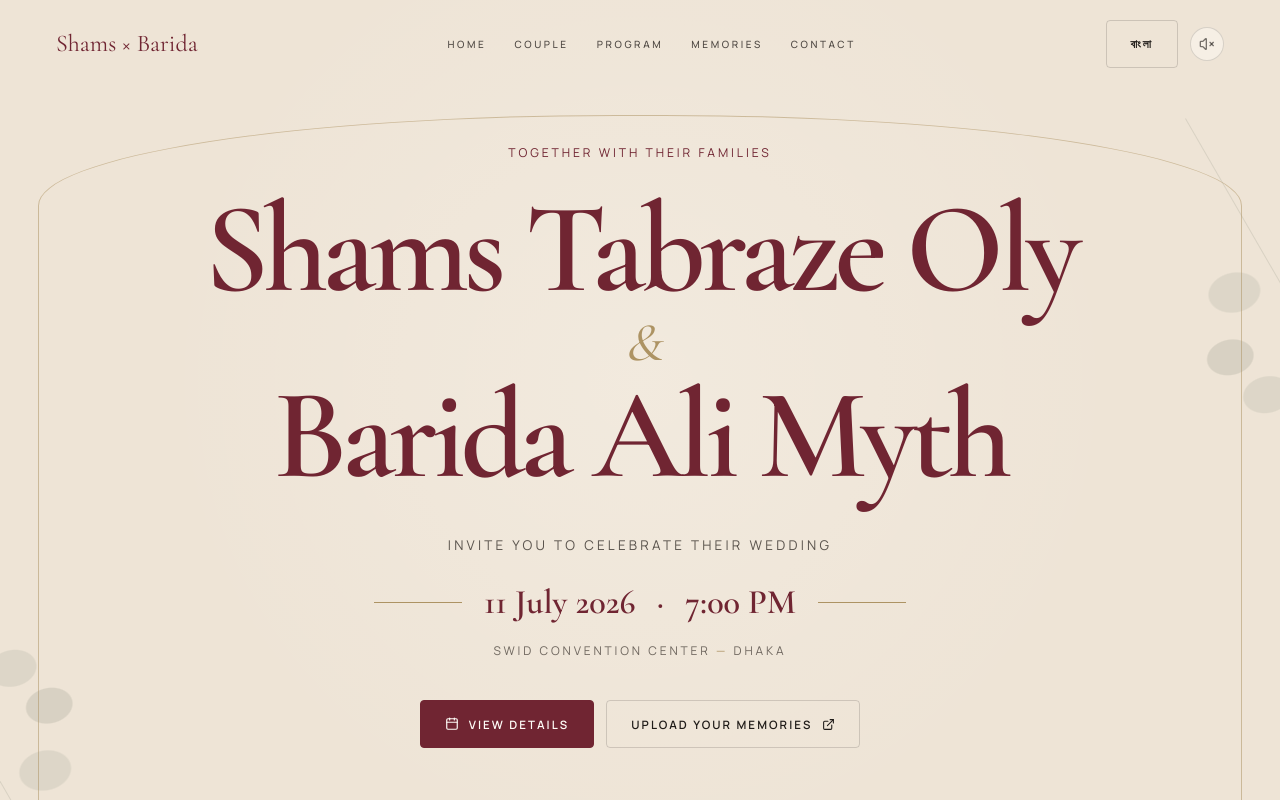
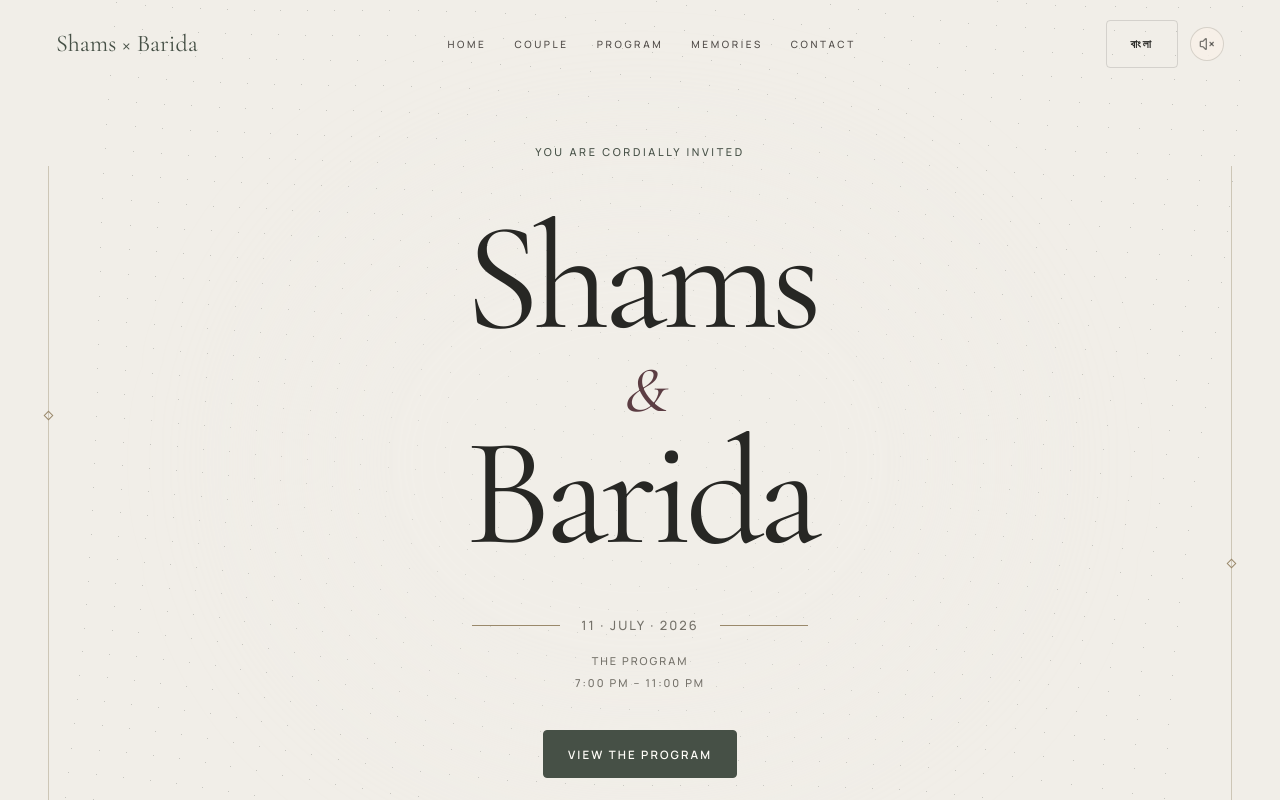
Before and after one commit to shamskgs/wedding-website-shams-barida, a Next.js app: page / in a window 1280 px wide. Shown: the top 800 px of the page. Built offline with nearby package versions, Linux system fonts and the light colour scheme.

Commit message:
Add global dotted surface and redesign hero

```diff
--- a/package.json
+++ b/package.json
@@ -13,13 +13,15 @@
     "lucide-react": "^1.20.0",
     "next": "16.2.9",
     "react": "19.2.4",
-    "react-dom": "19.2.4"
+    "react-dom": "19.2.4",
+    "three": "^0.184.0"
   },
   "devDependencies": {
     "@tailwindcss/postcss": "^4",
     "@types/node": "^20",
     "@types/react": "^19",
     "@types/react-dom": "^19",
+    "@types/three": "^0.184.1",
     "eslint": "^9",
     "eslint-config-next": "16.2.9",
     "tailwindcss": "^4",
--- a/src/app/globals.css
+++ b/src/app/globals.css
@@ -1,19 +1,19 @@
 @import "tailwindcss";
 
 @theme {
-  --color-ivory: #f7f2e9;
-  --color-parchment: #eee4d6;
-  --color-cream: #fdf9f2;
-  --color-crimson: #702532;
-  --color-wine: #702532;
-  --color-blush: #d9c7bd;
-  --color-sage: #7d8878;
-  --color-forest: #596454;
-  --color-peacock: #702532;
-  --color-gold: #ad9363;
-  --color-rose: #d9c7bd;
-  --color-charcoal: #201c19;
-  --color-white: #fffdf8;
+  --color-ivory: #f1eee8;
+  --color-parchment: #e5e0d7;
+  --color-cream: #f9f7f2;
+  --color-crimson: #5c3d43;
+  --color-wine: #5c3d43;
+  --color-blush: #d4cbc2;
+  --color-sage: #8a8173;
+  --color-forest: #465046;
+  --color-peacock: #465046;
+  --color-gold: #9a896b;
+  --color-rose: #d4cbc2;
+  --color-charcoal: #272724;
+  --color-white: #f9f7f2;
 
   /* Font Families mapped to CSS variables */
   --font-calligraphy: var(--font-cormorant), Georgia, serif;
@@ -48,17 +48,27 @@
 }
 
 :root {
-  --background: #f7f2e9;
-  --surface: #eee4d6;
-  --foreground: #201c19;
-  --paper: #f7f2e9;
-  --paper-soft: #fdf9f2;
-  --ink: #201c19;
-  --muted: #6f675f;
-  --accent: #702532;
-  --accent-dark: #481820;
-  --gold: #ad9363;
-  --line: rgba(32, 28, 25, 0.16);
+  --page-background: #f1eee8;
+  --surface-light: rgba(249, 247, 242, 0.78);
+  --surface-muted: rgba(229, 224, 215, 0.72);
+  --surface: var(--surface-muted);
+  --primary-text: #272724;
+  --secondary-text: #747169;
+  --dot-primary: #4b5047;
+  --dot-secondary: #8a8173;
+  --accent: #5c3d43;
+  --accent-dark: #402b30;
+  --olive: #465046;
+  --brass: #9a896b;
+  --border: rgba(39, 39, 36, 0.14);
+  --background: var(--page-background);
+  --foreground: var(--primary-text);
+  --paper: var(--page-background);
+  --paper-soft: var(--surface-light);
+  --ink: var(--primary-text);
+  --muted: var(--secondary-text);
+  --gold: var(--brass);
+  --line: var(--border);
 }
 
 html {
@@ -71,11 +81,11 @@
   font-family: var(--font-poppins), sans-serif;
   min-height: 100vh;
   overflow-x: hidden;
-  background: var(--paper);
+  background: var(--page-background);
 }
 
 .editorial-story {
-  background: var(--paper);
+  background: transparent;
   color: var(--ink);
 }
 
@@ -88,21 +98,21 @@
   position: relative;
   overflow: clip;
   padding: clamp(4.25rem, 8vw, 7rem) clamp(1.25rem, 4vw, 3rem);
-  background: var(--paper);
+  background: var(--surface-light);
   color: var(--ink);
 }
 
 .editorial-section--cream {
-  background: var(--paper);
+  background: rgba(241, 238, 232, 0.42);
 }
 
 .editorial-section--ivory {
-  background: var(--paper-soft);
+  background: var(--surface-muted);
 }
 
 .editorial-section--dark {
-  background: #481820;
-  color: #f7f2e9;
+  background: rgba(64, 43, 48, 0.93);
+  color: var(--page-background);
 }
 
 .editorial-section--hero {
@@ -115,59 +125,15 @@
   z-index: 1;
 }
 
-@media (min-width: 768px) {
-  .editorial-story main > section.editorial-section {
-    position: sticky;
-    top: 4.5rem;
-    min-height: calc(100svh - 4.5rem);
-    display: flex;
-    align-items: center;
-  }
-
-  .editorial-story main > section.editorial-section + section.editorial-section {
-    margin-top: -12svh;
-  }
-
-  .editorial-story main > section.editorial-section:nth-of-type(1) {
-    z-index: 8;
-  }
-
-  .editorial-story main > section.editorial-section:nth-of-type(2) {
-    z-index: 7;
-  }
-
-  .editorial-story main > section.editorial-section:nth-of-type(3) {
-    z-index: 6;
-  }
-
-  .editorial-story main > section.editorial-section:nth-of-type(4) {
-    z-index: 5;
-  }
-
-  .editorial-story main > section.editorial-section:nth-of-type(5) {
-    z-index: 4;
-  }
-
-  .editorial-story main > section.editorial-section:nth-of-type(6) {
-    z-index: 3;
-  }
-
-  .editorial-story main > section.editorial-section:nth-of-type(7) {
-    z-index: 2;
-  }
-
-  .editorial-story main > section.editorial-section:nth-of-type(8) {
-    z-index: 1;
-  }
-}
-
-@media (max-width: 767px) {
-  .editorial-story main > section.editorial-section {
-    position: relative;
-    top: auto;
-    min-height: auto;
-    display: block;
-  }
+.editorial-story main > section.editorial-section {
+  position: relative;
+  top: auto;
+  min-height: auto;
+  margin-top: 0;
+  display: block;
+  min-height: auto;
+  margin-top: 0;
+  display: block;
 }
 
 .editorial-label {
@@ -274,7 +240,7 @@
 }
 
 .editorial-button--ghost:hover {
-  background: rgba(112, 37, 50, 0.04);
+  background: rgba(62, 73, 63, 0.04);
   border-color: var(--accent);
   color: var(--accent);
 }
@@ -307,27 +273,27 @@
 }
 
 ::-webkit-scrollbar-track {
-  background: #f7f2e9;
+  background: var(--page-background);
 }
 
 ::-webkit-scrollbar-thumb {
-  background: #ad9363;
+  background: var(--brass);
   border-radius: 4px;
 }
 
 ::-webkit-scrollbar-thumb:hover {
-  background: #702532;
+  background: var(--olive);
 }
 
 /* Selection Color */
 ::selection {
-  background-color: #702532;
-  color: #f7f2e9;
+  background-color: var(--olive);
+  color: var(--page-background);
 }
 
 /* Accessibility Focus States */
 *:focus-visible {
-  outline: 2px solid #702532;
+  outline: 2px solid var(--olive);
   outline-offset: 4px;
 }
 
@@ -348,12 +314,18 @@
   left: 0;
   right: 0;
   bottom: 0;
-  border: 1px solid #ad9363;
+  border: 1px solid var(--brass);
   margin: 1.5rem;
   pointer-events: none;
 }
 
-/* Invitation-card visual language */
+/* Minimal invitation-cover hero */
+.dotted-surface-canvas {
+  display: block;
+  width: 100%;
+  height: 100%;
+}
+
 .hero-cover {
   position: relative;
   isolation: isolate;
@@ -361,25 +333,18 @@
   min-height: 100svh;
   place-items: center;
   overflow: hidden;
-  padding: clamp(7rem, 12vw, 9rem) clamp(1.25rem, 5vw, 4rem) clamp(4rem, 7vw, 6rem);
-  background: #eee4d6;
+  padding: clamp(7rem, 12vw, 9rem) clamp(1.25rem, 5vw, 4rem) clamp(4rem, 8vw, 6rem);
+  background: transparent;
 }
 
 .hero-cover::before {
   content: "";
   position: absolute;
-  inset: 0;
-  z-index: -3;
-  opacity: 0.32;
-  background: radial-gradient(circle at 50% 42%, rgba(255, 253, 248, 0.72), transparent 58%);
-}
-
-.hero-frame {
-  position: absolute;
-  inset: clamp(5.6rem, 9vw, 7.5rem) clamp(0.8rem, 3vw, 2.5rem) clamp(1rem, 3vw, 2.5rem);
+  inset: 18% 22%;
   z-index: -1;
-  border: 1px solid rgba(173, 147, 99, 0.52);
-  border-radius: 48% 48% 0 0 / 12% 12% 0 0;
+  background: rgba(241, 238, 232, 0.36);
+  border-radius: 50%;
+  filter: blur(72px);
 }
 
 .hero-content {
@@ -391,126 +356,125 @@
   text-align: center;
 }
 
-.hero-kicker,
-.hero-invitation,
-.hero-venue,
-.hero-scroll {
+.hero-label,
+.hero-date,
+.hero-program,
+.hero-scroll-cue {
   font-family: var(--font-poppins), sans-serif;
   text-transform: uppercase;
-  letter-spacing: 0.24em;
 }
 
-.hero-kicker {
-  margin-bottom: clamp(1.5rem, 4vw, 2.6rem);
-  font-size: clamp(0.62rem, 1vw, 0.76rem);
-  color: var(--accent);
+.hero-label {
+  margin-bottom: clamp(2rem, 5vw, 3.5rem);
+  font-size: clamp(0.68rem, 0.8vw, 0.78rem);
+  font-weight: 500;
+  letter-spacing: 0.24em;
+  color: var(--olive);
 }
 
-.hero-names h1 {
+.hero-names {
   display: flex;
   flex-direction: column;
   align-items: center;
   font-family: var(--font-display), Georgia, serif;
-  font-size: clamp(3.65rem, 10vw, 8.8rem);
-  font-weight: 600;
-  line-height: 0.72;
+  font-size: clamp(4.75rem, 12vw, 10.5rem);
+  font-weight: 400;
+  line-height: 0.82;
   letter-spacing: -0.045em;
-  color: var(--accent);
+  color: var(--primary-text);
   text-wrap: balance;
 }
 
-.hero-names h1 b {
-  margin: clamp(1.35rem, 3vw, 2.1rem) 0;
+.hero-name-mask {
+  display: block;
+  overflow: hidden;
+  padding: 0 0.08em 0.06em;
+}
+
+.hero-name { display: block; }
+
+.hero-ampersand {
+  margin: clamp(0.65rem, 1.7vw, 1.1rem) 0;
   font-family: var(--font-display), Georgia, serif;
   font-style: italic;
-  font-size: 0.42em;
+  font-size: clamp(2.4rem, 5vw, 4.5rem);
   font-weight: 400;
-  line-height: 0.5;
-  color: var(--gold);
+  line-height: 0.7;
+  color: var(--accent);
 }
 
-.hero-invitation {
-  margin-top: clamp(2rem, 5vw, 3.25rem);
-  font-size: clamp(0.68rem, 1.1vw, 0.84rem);
-  line-height: 1.7;
-  color: rgba(33, 28, 24, 0.72);
-}
-
-.hero-date-block {
+.hero-date {
   display: flex;
   align-items: center;
   justify-content: center;
   gap: clamp(0.65rem, 2vw, 1.35rem);
-  margin-top: 1.25rem;
-  font-family: var(--font-display), Georgia, serif;
-  font-size: clamp(1.45rem, 3vw, 2.15rem);
-  font-weight: 600;
-  color: var(--accent);
+  margin-top: clamp(2rem, 4vw, 3rem);
+  font-size: clamp(0.78rem, 1vw, 0.95rem);
+  font-weight: 500;
+  line-height: 1.65;
+  letter-spacing: 0.16em;
+  color: var(--secondary-text);
 }
 
 .hero-rule {
   width: clamp(1.6rem, 7vw, 5.5rem);
   height: 1px;
-  background: var(--gold);
+  background: var(--brass);
 }
 
-.hero-venue {
-  margin-top: 0.8rem;
-  font-size: clamp(0.62rem, 1vw, 0.75rem);
+.hero-program {
+  display: grid;
+  gap: 0.25rem;
+  margin-top: 1rem;
+  font-size: clamp(0.67rem, 0.85vw, 0.78rem);
+  font-weight: 500;
   line-height: 1.7;
-  color: var(--muted);
+  letter-spacing: 0.18em;
+  color: var(--secondary-text);
 }
 
-.hero-venue span { color: var(--gold); }
-
-.hero-actions {
-  display: flex;
-  flex-wrap: wrap;
-  justify-content: center;
-  gap: 0.75rem;
-  margin-top: clamp(1.6rem, 4vw, 2.4rem);
+.hero-cta {
+  margin-top: clamp(1.75rem, 3vw, 2.35rem);
+  background: var(--olive);
+  border-color: var(--olive);
 }
 
-.hero-actions .editorial-button { gap: 0.6rem; }
+.hero-cta:hover {
+  background: #343c35;
+  border-color: #343c35;
+}
 
-.hero-scroll {
+.hero-scroll-cue {
   display: inline-flex;
   align-items: center;
-  gap: 0.65rem;
-  margin-top: clamp(2rem, 5vw, 3.5rem);
+  gap: 0.55rem;
+  margin-top: clamp(1.6rem, 3vw, 2.25rem);
   font-size: 0.58rem;
-  color: rgba(33, 28, 24, 0.58);
-  transition: color 220ms ease;
+  letter-spacing: 0.22em;
+  color: var(--secondary-text);
 }
 
-.hero-scroll:hover { color: var(--accent); }
-
-.hero-botanical {
+.hero-edge-line {
   position: absolute;
-  z-index: -2;
-  width: clamp(8rem, 17vw, 14rem);
-  height: clamp(13rem, 30vw, 23rem);
-  opacity: 0.14;
-  background:
-    radial-gradient(ellipse 18% 8% at 28% 19%, #7d8878 0 60%, transparent 64%),
-    radial-gradient(ellipse 18% 8% at 41% 31%, #596454 0 58%, transparent 62%),
-    radial-gradient(ellipse 20% 9% at 33% 48%, #7d8878 0 58%, transparent 62%);
+  top: 18%;
+  bottom: 12%;
+  width: 1px;
+  background: rgba(154, 137, 107, 0.4);
 }
 
-.hero-botanical::after {
+.hero-edge-line::after {
   content: "";
   position: absolute;
-  left: 38%;
-  top: 5%;
-  width: 1px;
-  height: 92%;
-  background: #596454;
-  transform: rotate(-18deg);
-  transform-origin: bottom;
+  top: 38%;
+  left: -3px;
+  width: 7px;
+  height: 7px;
+  border: 1px solid var(--brass);
+  transform: rotate(45deg);
 }
 
-.hero-botanical--left { left: -2%; bottom: -5%; transform: rotate(-12deg); }
-.hero-botanical--right { right: -2%; top: 12%; transform: rotate(168deg); }
+.hero-edge-line--left { left: clamp(1rem, 4vw, 3rem); }
+.hero-edge-line--right { right: clamp(1rem, 4vw, 3rem); transform: rotate(180deg); }
 
 .venue-name {
   max-width: 24rem;
@@ -527,7 +491,7 @@
   top: auto !important;
   min-height: auto !important;
   margin-top: 0 !important;
-  background: #fdf9f2;
+  background: var(--surface-light);
 }
 
 .invitation-cards-section + .editorial-section { margin-top: 0 !important; }
@@ -561,23 +525,21 @@
   display: block;
   overflow: hidden;
   border: 1px solid var(--line);
-  background: #eee4d6;
+  background: var(--surface);
   padding: clamp(0.45rem, 1.3vw, 0.8rem);
   transition: transform 300ms cubic-bezier(0.22, 1, 0.36, 1), border-color 300ms ease;
 }
 
 .invitation-card-preview:hover {
   transform: translateY(-2px);
-  border-color: rgba(112, 37, 50, 0.42);
+  border-color: rgba(62, 73, 63, 0.42);
 }
 
 @media (max-width: 767px) {
   .hero-cover { min-height: 100svh; }
-  .hero-frame { border-radius: 48% 48% 0.2rem 0.2rem / 9% 9% 0.2rem 0.2rem; }
-  .hero-names h1 { line-height: 0.8; }
-  .hero-actions { width: min(100%, 24rem); }
-  .hero-actions .editorial-button { width: 100%; }
-  .hero-botanical { opacity: 0.2; }
+  .hero-names { font-size: clamp(4.25rem, 23vw, 6.5rem); }
+  .hero-cta { width: min(100%, 20rem); }
+  .hero-edge-line { opacity: 0.6; }
 }
 
 @media (prefers-reduced-motion: reduce) {
@@ -588,4 +550,9 @@
     animation-iteration-count: 1 !important;
     transition-duration: 0.01ms !important;
   }
+
+  .hero-content {
+    opacity: 1 !important;
+    transform: none !important;
+  }
 }
--- a/src/app/page.tsx
+++ b/src/app/page.tsx
@@ -16,6 +16,7 @@
 import FamilyMessage from "@/components/FamilyMessage";
 import ContactSection from "@/components/ContactSection";
 import WeddingFooter from "@/components/WeddingFooter";
+import DottedSurface from "@/components/DottedSurface";
 
 export default function Home() {
   const [modalOpen, setModalOpen] = useState(false);
@@ -25,7 +26,12 @@
     <LanguageProvider>
       <AudioProvider>
         <MotionConfig reducedMotion="user">
-        <div className="relative flex min-h-screen flex-col overflow-hidden editorial-story">
+        <div className="relative min-h-screen editorial-story">
+          <div className="fixed inset-0 z-0 pointer-events-none overflow-hidden" aria-hidden="true">
+            <DottedSurface />
+          </div>
+
+          <div className="relative z-10 flex min-h-screen flex-col overflow-x-clip">
           {/* Global Navigation Bar */}
           <WeddingNavbar />
 
@@ -54,6 +60,7 @@
             onClose={() => setModalOpen(false)}
             triggerRef={detailsButtonRef}
           />
+          </div>
         </div>
         </MotionConfig>
       </AudioProvider>
--- /dev/null
+++ b/src/components/DottedSurface.tsx
@@ -0,0 +1,167 @@
+"use client";
+
+import { useEffect, useRef } from "react";
+import * as THREE from "three";
+
+export default function DottedSurface() {
+  const mountRef = useRef<HTMLDivElement>(null);
+
+  useEffect(() => {
+    const mount = mountRef.current;
+    if (!mount) return;
+
+    let animationId: number | null = null;
+    let disposed = false;
+    let pageVisible = !document.hidden;
+    const reducedMotion = window.matchMedia("(prefers-reduced-motion: reduce)");
+    const isMobile = window.innerWidth < 768;
+    const amountX = isMobile ? 24 : 40;
+    const amountY = isMobile ? 36 : 60;
+    const count = amountX * amountY;
+
+    const scene = new THREE.Scene();
+    const camera = new THREE.PerspectiveCamera(44, 1, 1, 180);
+    camera.position.set(0, 0, 76);
+
+    let renderer: THREE.WebGLRenderer;
+    try {
+      renderer = new THREE.WebGLRenderer({ alpha: true, antialias: false, powerPreference: "low-power" });
+    } catch {
+      return;
+    }
+    renderer.setPixelRatio(Math.min(window.devicePixelRatio, 1.75));
+    renderer.setClearColor(0x000000, 0);
+    renderer.domElement.className = "dotted-surface-canvas";
+    renderer.domElement.setAttribute("aria-hidden", "true");
+    mount.appendChild(renderer.domElement);
+
+    const geometry = new THREE.BufferGeometry();
+    const positions = new Float32Array(count * 3);
+    const colors = new Float32Array(count * 3);
+    const basePositions = new Float32Array(count * 2);
+    const pointColor = new THREE.Color("#5F655C");
+
+    let index = 0;
+    for (let y = 0; y < amountY; y += 1) {
+      for (let x = 0; x < amountX; x += 1) {
+        const offset = index * 3;
+        const baseOffset = index * 2;
+        const px = (x / (amountX - 1) - 0.5) * 86;
+        const py = (y / (amountY - 1) - 0.5) * 112;
+        positions[offset] = px;
+        positions[offset + 1] = py;
+        positions[offset + 2] = 0;
+        basePositions[baseOffset] = px;
+        basePositions[baseOffset + 1] = py;
+        colors[offset] = pointColor.r;
+        colors[offset + 1] = pointColor.g;
+        colors[offset + 2] = pointColor.b;
+        index += 1;
+      }
+    }
+
+    geometry.setAttribute("position", new THREE.BufferAttribute(positions, 3));
+    geometry.setAttribute("color", new THREE.BufferAttribute(colors, 3));
+
+    const material = new THREE.PointsMaterial({
+      size: isMobile ? 0.16 : 0.18,
+      sizeAttenuation: true,
+      transparent: true,
+      opacity: 0.3,
+      vertexColors: true,
+      depthWrite: false,
+    });
+    const points = new THREE.Points(geometry, material);
+    points.rotation.z = -0.08;
+    scene.add(points);
+
+    const updateWave = (elapsed: number) => {
+      const positionAttribute = geometry.getAttribute("position") as THREE.BufferAttribute;
+      const array = positionAttribute.array as Float32Array;
+      for (let i = 0; i < count; i += 1) {
+        const offset = i * 3;
+        const baseOffset = i * 2;
+        const x = basePositions[baseOffset];
+        const y = basePositions[baseOffset + 1];
+        array[offset + 2] =
+          Math.sin(x * 0.095 + elapsed * 0.34) * 2.2 +
+          Math.cos(y * 0.075 - elapsed * 0.24) * 1.35;
+      }
+      positionAttribute.needsUpdate = true;
+    };
+
+    const resize = () => {
+      const width = window.innerWidth;
+      const height = window.innerHeight;
+      camera.aspect = width / height;
+      camera.updateProjectionMatrix();
+      renderer.setSize(width, height, false);
+      renderer.render(scene, camera);
+    };
+
+    const renderFrame = (time: number) => {
+      animationId = null;
+      if (disposed || reducedMotion.matches || !pageVisible) return;
+      updateWave(time * 0.001);
+      renderer.render(scene, camera);
+      animationId = window.requestAnimationFrame(renderFrame);
+    };
+
+    const startAnimation = () => {
+      if (!disposed && !reducedMotion.matches && pageVisible && animationId === null) {
+        animationId = window.requestAnimationFrame(renderFrame);
+      }
+    };
+
+    const stopAnimation = () => {
+      if (animationId !== null) {
+        window.cancelAnimationFrame(animationId);
+        animationId = null;
+      }
+    };
+
+    const handleVisibility = () => {
+      pageVisible = !document.hidden;
+      if (pageVisible) startAnimation();
+      else stopAnimation();
+    };
+
+    const handleMotionPreference = () => {
+      if (reducedMotion.matches) {
+        stopAnimation();
+        updateWave(0);
+        renderer.render(scene, camera);
+      } else {
+        startAnimation();
+      }
+    };
+
+    resize();
+    if (reducedMotion.matches) {
+      updateWave(0);
+      renderer.render(scene, camera);
+    } else {
+      startAnimation();
+    }
+
+    window.addEventListener("resize", resize, { passive: true });
+    document.addEventListener("visibilitychange", handleVisibility);
+    reducedMotion.addEventListener("change", handleMotionPreference);
+
+    return () => {
+      disposed = true;
+      stopAnimation();
+      window.removeEventListener("resize", resize);
+      document.removeEventListener("visibilitychange", handleVisibility);
+      reducedMotion.removeEventListener("change", handleMotionPreference);
+      scene.remove(points);
+      geometry.dispose();
+      material.dispose();
+      renderer.dispose();
+      renderer.forceContextLoss();
+      if (renderer.domElement.parentNode === mount) mount.removeChild(renderer.domElement);
+    };
+  }, []);
+
+  return <div ref={mountRef} className="h-full w-full" aria-hidden="true" />;
+}
--- a/src/components/HeroInvitation.tsx
+++ b/src/components/HeroInvitation.tsx
@@ -1,10 +1,10 @@
 "use client";
 
-import React from "react";
+import { useRef } from "react";
+import { motion, useScroll, useTransform } from "framer-motion";
+import { ArrowDown } from "lucide-react";
 import { useLanguage } from "./LanguageContext";
 import { weddingContent } from "@/data/wedding-content";
-import { motion } from "framer-motion";
-import { ArrowDown, Calendar, ExternalLink } from "lucide-react";
 
 interface HeroInvitationProps {
   onOpenDetails: () => void;
@@ -12,86 +12,70 @@
 
 export default function HeroInvitation({ onOpenDetails }: HeroInvitationProps) {
   const { language, t } = useLanguage();
-  const content = weddingContent.hero;
+  const heroRef = useRef<HTMLElement>(null);
+  const content = weddingContent;
+  const isBengali = language === "bn";
+  const { scrollYProgress } = useScroll({ target: heroRef, offset: ["start start", "end start"] });
+  const heroY = useTransform(scrollYProgress, [0, 1], [0, -24]);
+  const heroOpacity = useTransform(scrollYProgress, [0, 0.8], [1, 0.72]);
 
-  const handleUploadClick = (e: React.MouseEvent<HTMLAnchorElement>) => {
-    if (weddingContent.upload.googleDriveLink.includes("[PASTE")) {
-      e.preventDefault();
-      alert(t(weddingContent.upload.fallbackMessage));
-    }
-  };
-
-  const item = {
-    hidden: { opacity: 0, y: 14 },
-    visible: { opacity: 1, y: 0, transition: { duration: 1.05, ease: [0.22, 1, 0.36, 1] as const } },
+  const reveal = {
+    hidden: { opacity: 0, y: 18 },
+    visible: {
+      opacity: 1,
+      y: 0,
+      transition: { duration: 0.72, ease: [0.22, 1, 0.36, 1] as const },
+    },
   };
 
   return (
-    <section id="home" className="hero-cover">
-      <motion.div
-        className="hero-frame"
-        initial={{ opacity: 0 }}
-        animate={{ opacity: 1 }}
-        transition={{ duration: 1.4 }}
-        aria-hidden="true"
-      />
-      <div className="hero-botanical hero-botanical--left" aria-hidden="true" />
-      <div className="hero-botanical hero-botanical--right" aria-hidden="true" />
+    <section ref={heroRef} id="home" className="hero-cover">
+      <span className="hero-edge-line hero-edge-line--left" aria-hidden="true" />
+      <span className="hero-edge-line hero-edge-line--right" aria-hidden="true" />
 
       <motion.div
         className="hero-content"
+        style={{ y: heroY, opacity: heroOpacity }}
         initial="hidden"
         animate="visible"
-        transition={{ staggerChildren: 0.28, delayChildren: 0.45 }}
+        transition={{ staggerChildren: 0.16, delayChildren: 0.16 }}
       >
-        <motion.p variants={item} className="hero-kicker">
-          {t(content.familyNotice)}
+        <motion.p variants={reveal} className="hero-label">
+          {isBengali ? "আপনি সাদর আমন্ত্রিত" : "You are cordially invited"}
         </motion.p>
 
-        <motion.div variants={item} className="hero-names">
-          <h1 className={language === "bn" ? "font-bengali-serif font-semibold" : ""}>
-            <span>{t(content.groomName)}</span>
-            <b aria-hidden="true">{content.ampersand}</b>
-            <span>{t(content.brideName)}</span>
-          </h1>
-        </motion.div>
+        <h1 className={`hero-names ${isBengali ? "font-bengali-serif" : ""}`}>
+          <span className="hero-name-mask">
+            <motion.span variants={reveal} className="hero-name">{isBengali ? "শামস" : "Shams"}</motion.span>
+          </span>
+          <motion.span variants={reveal} className="hero-ampersand" aria-hidden="true">&amp;</motion.span>
+          <span className="hero-name-mask">
+            <motion.span variants={reveal} className="hero-name">{isBengali ? "বারিদা" : "Barida"}</motion.span>
+          </span>
+        </h1>
 
-        <motion.p variants={item} className="hero-invitation">
-          {t(content.inviteText)}
-        </motion.p>
-
-        <motion.div variants={item} className="hero-date-block">
+        <motion.div variants={reveal} className="hero-date">
           <span className="hero-rule" aria-hidden="true" />
-          <p>{t(content.date)}</p>
-          <span aria-hidden="true">·</span>
-          <p>{t(content.time)}</p>
+          <p>{isBengali ? t(content.hero.date) : "11 · July · 2026"}</p>
           <span className="hero-rule" aria-hidden="true" />
         </motion.div>
 
-        <motion.p variants={item} className="hero-venue">
-          {t(content.venue)} <span>—</span> {t(content.location)}
-        </motion.p>
-
-        <motion.div variants={item} className="hero-actions">
-          <button onClick={onOpenDetails} className="editorial-button editorial-button--filled">
-            <Calendar size={14} aria-hidden="true" />
-            {t(content.viewDetailsCTA)}
-          </button>
-          <a
-            href={weddingContent.upload.googleDriveLink}
-            target="_blank"
-            rel="noopener noreferrer"
-            onClick={handleUploadClick}
-            className="editorial-button editorial-button--ghost"
-          >
-            {t(content.uploadMemoriesCTA)}
-            <ExternalLink size={13} aria-hidden="true" />
-          </a>
+        <motion.div variants={reveal} className="hero-program">
+          <p>{t(content.program.title)}</p>
+          <p>{t(content.program.timeLabel)}</p>
         </motion.div>
 
-        <motion.a variants={item} href="#couple" className="hero-scroll" aria-label="Scroll to meet the couple">
-          <span>{language === "bn" ? "নিচে দেখুন" : "Discover our story"}</span>
-          <ArrowDown size={15} aria-hidden="true" />
+        <motion.button
+          variants={reveal}
+          onClick={onOpenDetails}
+          className="editorial-button editorial-button--filled hero-cta"
+        >
+          {isBengali ? "অনুষ্ঠান দেখুন" : "View the Program"}
+        </motion.button>
+
+        <motion.a variants={reveal} href="#couple" className="hero-scroll-cue" aria-label="Scroll to the next section">
+          <span>{isBengali ? "নিচে দেখুন" : "Scroll"}</span>
+          <ArrowDown size={14} aria-hidden="true" />
         </motion.a>
       </motion.div>
     </section>
```
Also changed, not shown: 1 other file (tests, documents, lock files or other folders).
